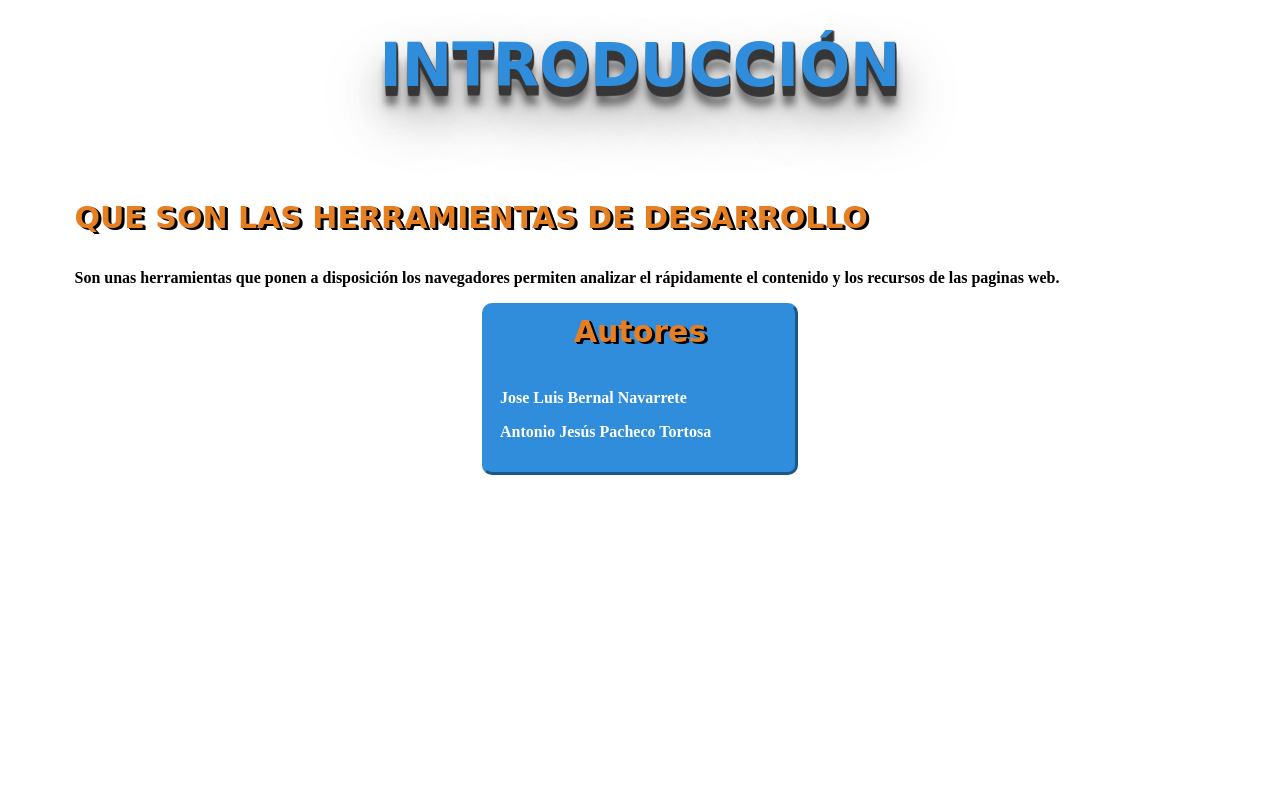
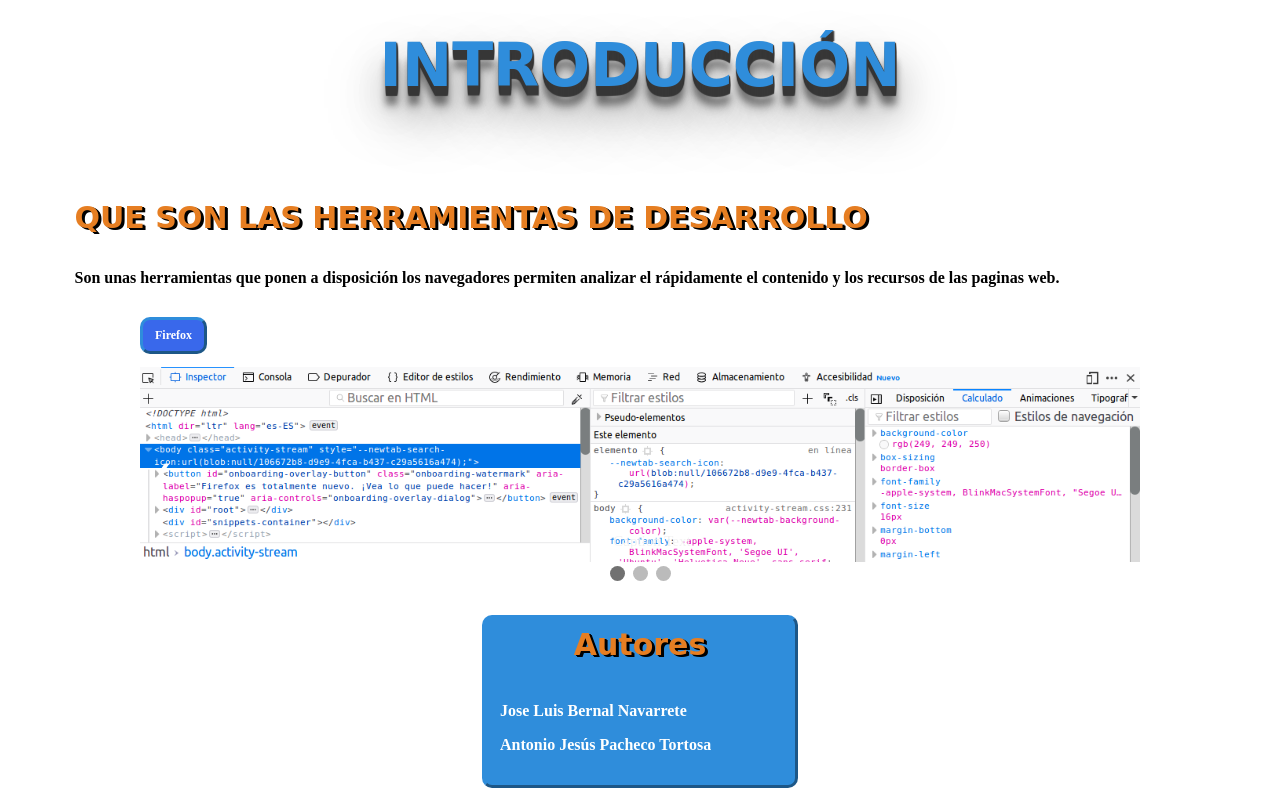
Before and after one commit to Hyperyor/Practica2HLC, a plain HTML site: page paginas/inicio.html in a window 1280 px wide. Drawn offline with Linux system fonts and the light colour scheme; a web font is replaced by a local one.

Commit message:
Slideshow listo

```diff
--- /dev/null
+++ b/estilos/slideshow.css
@@ -0,0 +1,108 @@
+/* {box-sizing: border-box}
+body {font-family: Verdana, sans-serif; margin:0}
+.mySlides {display: none}
+img {vertical-align: middle;}
+*/
+/* Slideshow container */
+.slideshow-container {
+  max-width: 1000px;
+  position: relative;
+  margin: auto;
+  margin-top: 80px;
+}
+
+section{
+    margin-bottom: 30px;
+}
+
+/* Next & previous buttons */
+.prev, .next {
+  cursor: pointer;
+  position: absolute;
+  top: 50%;
+  width: auto;
+  padding: 16px;
+  margin-top: -22px;
+  color: white;
+  font-weight: bold;
+  font-size: 18px;
+  transition: 0.6s ease;
+  border-radius: 0 3px 3px 0;
+  user-select: none;
+}
+
+/* Position the "next button" to the right */
+.next {
+  right: 0;
+  border-radius: 3px 0 0 3px;
+}
+
+/* On hover, add a black background color with a little bit see-through */
+.prev:hover, .next:hover {
+  background-color: rgba(0,0,0,0.8);
+}
+
+/* Caption text */
+.text {
+  color: #f2f2f2;
+  font-size: 15px;
+  padding: 8px 12px;
+  position: absolute;
+  bottom: 8px;
+  width: 100%;
+  text-align: center;
+}
+
+/* Number text (1/3 etc) */
+.numbertext {
+  color: white;
+  font-weight: bold;
+  background-color: rgb(57,104,235);
+  font-size: 12px;
+  padding: 8px 12px;
+  position: absolute;
+  top: -50px;
+  border: 3px;
+	border-color: #2f8ddb;
+	border-radius: 10px 10px;
+	border-style: outset;
+}
+
+/* The dots/bullets/indicators */
+.dot {
+  cursor: pointer;
+  height: 15px;
+  width: 15px;
+  margin: 0 2px;
+  background-color: #bbb;
+  border-radius: 50%;
+  display: inline-block;
+  transition: background-color 0.6s ease;
+}
+
+.active, .dot:hover {
+  background-color: #717171;
+}
+
+/* Fading animation */
+.fade {
+  -webkit-animation-name: fade;
+  -webkit-animation-duration: 1.5s;
+  animation-name: fade;
+  animation-duration: 1.5s;
+}
+
+@-webkit-keyframes fade {
+  from {opacity: .4}
+  to {opacity: 1}
+}
+
+@keyframes fade {
+  from {opacity: .4}
+  to {opacity: 1}
+}
+
+/* On smaller screens, decrease text size */
+@media only screen and (max-width: 300px) {
+  .prev, .next,.text {font-size: 11px}
+}
--- a/paginas/inicio.html
+++ b/paginas/inicio.html
@@ -9,7 +9,11 @@
     <meta name="viewport" content="width=device-width, initial-scale=1.0"/>
     <link href="https://fonts.googleapis.com/css?family=Solway&display=swap" rel="stylesheet">
     <link rel="stylesheet" type="text/css" href="../estilos/contenidos.css"/>
+    <link rel="stylesheet" type="text/css" href="../estilos/slideshow.css"/>
+    <script src="../scripts/slideshow.js"></script>
     <title>inicio</title>
+
+
 </head>
 <body>
     <section>
@@ -20,6 +24,44 @@
             </header>
             <p>Son unas herramientas que ponen a disposición los navegadores permiten analizar el rápidamente el contenido y los recursos de las paginas web.</p>
         </article>
+
+        <div class="slideshow-container">
+
+            <div class="mySlides fade">
+              <div class="numbertext">Firefox</div>
+              <img src="../imagenes/firefox.png" style="width:100%" alt="No se puede ver illo">
+              <div class="text">Caption Text</div>
+            </div>
+
+            <div class="mySlides fade">
+              <div class="numbertext">Google Chrome</div>
+              <img src="../imagenes/google.png" style="width:100%" alt="No se puede ver illo">
+              <div class="text">Caption Two</div>
+            </div>
+
+            <div class="mySlides fade">
+              <div class="numbertext">Microsoft Edge</div>
+              <img src="../imagenes/edge.png" style="width:100%" alt="No se puede ver illo">
+              <div class="text">Caption Three</div>
+            </div>
+
+            <a class="prev" onclick="plusSlides(-1)">&#10094;</a>
+            <a class="next" onclick="plusSlides(1)">&#10095;</a>
+
+        </div>
+
+        <div style="text-align:center">
+            <span class="dot" onclick="currentSlide(1)"></span>
+            <span class="dot" onclick="currentSlide(2)"></span>
+            <span class="dot" onclick="currentSlide(3)"></span>
+        </div>
+
+        <script>
+            var slideIndex = 1;
+            showSlides(slideIndex);
+        </script>
+
+
     </section>
     <footer>
         <h2>Autores</h2>
--- /dev/null
+++ b/scripts/slideshow.js
@@ -0,0 +1,25 @@
+
+
+function plusSlides(n) {
+    showSlides(slideIndex += n);
+  }
+
+  function currentSlide(n) {
+    showSlides(slideIndex = n);
+  }
+
+  function showSlides(n) {
+    var i;
+    var slides = document.getElementsByClassName("mySlides");
+    var dots = document.getElementsByClassName("dot");
+    if (n > slides.length) {slideIndex = 1}
+    if (n < 1) {slideIndex = slides.length}
+    for (i = 0; i < slides.length; i++) {
+        slides[i].style.display = "none";
+    }
+    for (i = 0; i < dots.length; i++) {
+        dots[i].className = dots[i].className.replace(" active", "");
+    }
+    slides[slideIndex-1].style.display = "block";
+    dots[slideIndex-1].className += " active";
+  }
```
Also changed, not shown: estilos/contenidos.css (line endings or trailing spaces), imagenes/edge.png (added), imagenes/firefox.png (added), imagenes/google.png (added).
